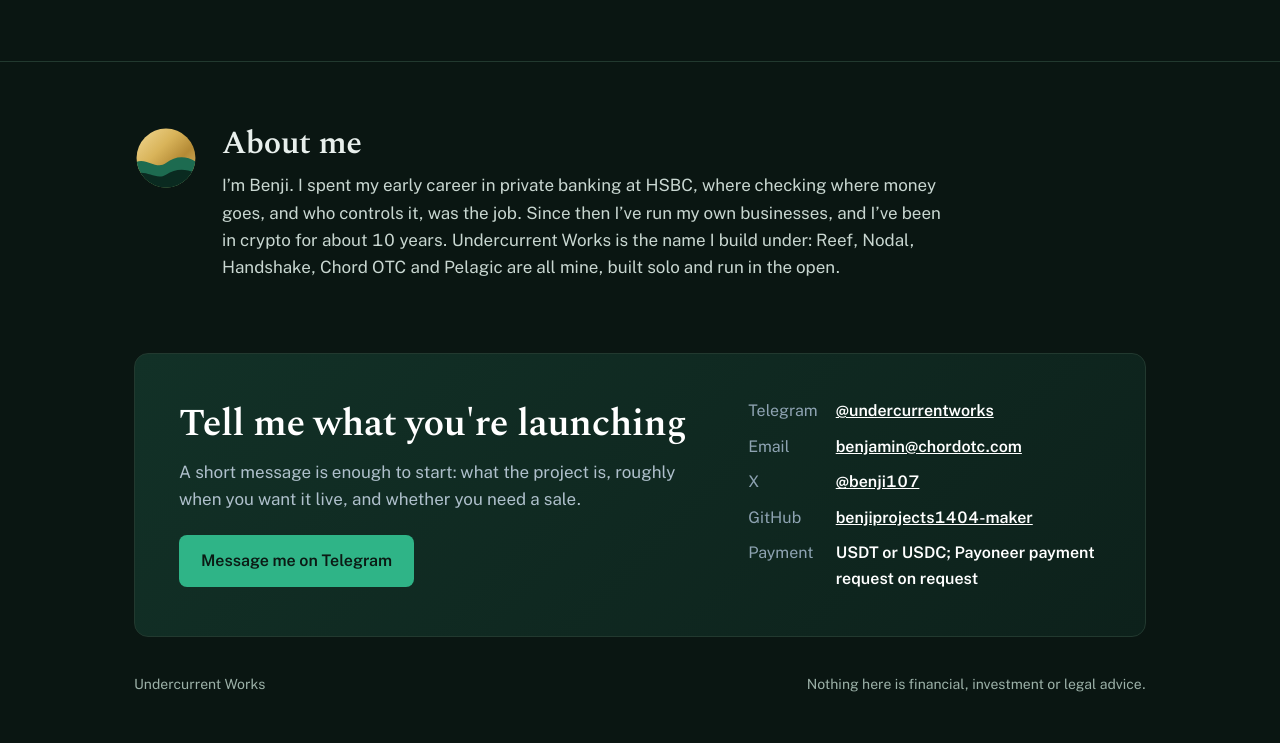
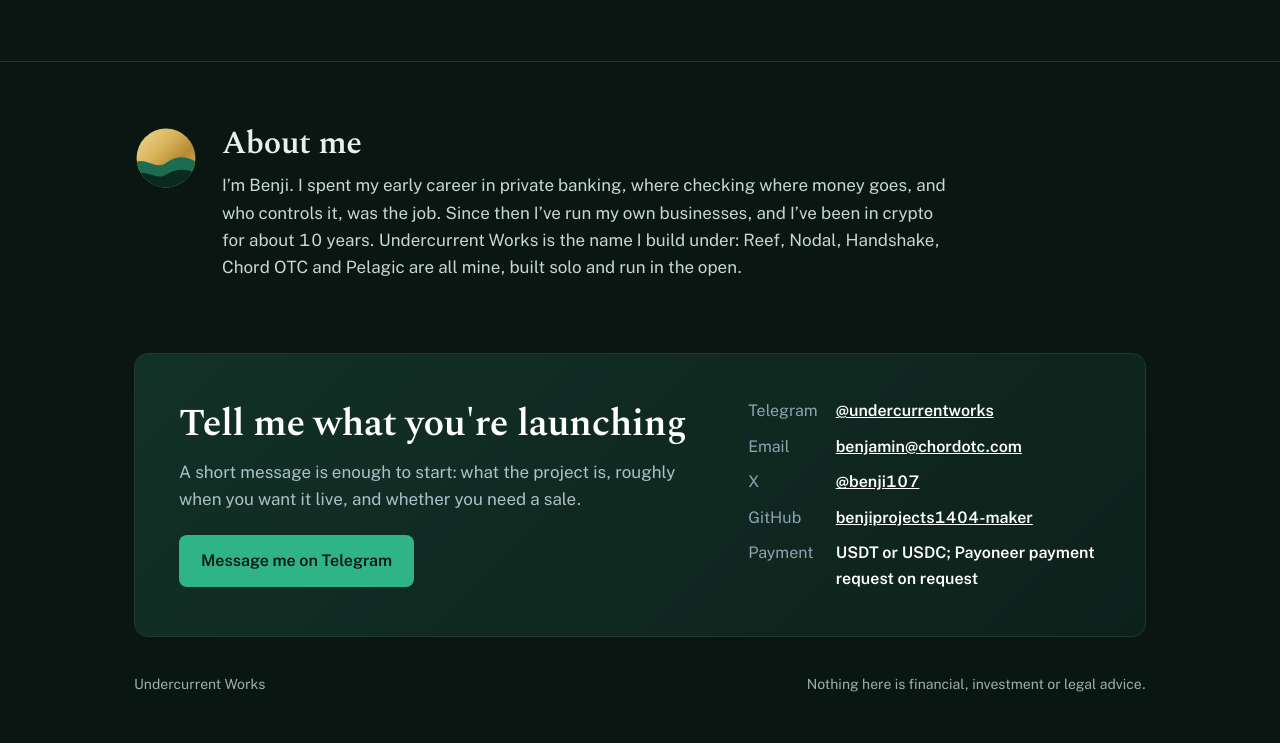
Before and after one commit to benjiprojects1404-maker/benjiprojects1404-services, a plain HTML site: page index.html in a window 1280 px wide. Shown: the part 7453-8196 px from the top of the page. Drawn offline with nearby package versions, Linux system fonts and the light colour scheme.

Commit message:
About: private banking, without naming the bank
Co-Authored-By: Claude Opus 5.5 <noreply@anthropic.com>
Claude-Session: https://claude.ai/code/session_01F9cXhyPHqQiEussN9AmFCx

```diff
--- a/index.html
+++ b/index.html
@@ -392,7 +392,7 @@
     <img src="undercurrent-mark.svg" alt="" width="64" height="64">
     <div>
       <h2>About me</h2>
-      <p>I&rsquo;m Benji. I spent my early career in private banking at HSBC, where checking where money goes, and who controls it, was the job. Since then I&rsquo;ve run my own businesses, and I&rsquo;ve been in crypto for about 10 years. Undercurrent Works is the name I build under: Reef, Nodal, Handshake, Chord OTC and Pelagic are all mine, built solo and run in the open.</p>
+      <p>I&rsquo;m Benji. I spent my early career in private banking, where checking where money goes, and who controls it, was the job. Since then I&rsquo;ve run my own businesses, and I&rsquo;ve been in crypto for about 10 years. Undercurrent Works is the name I build under: Reef, Nodal, Handshake, Chord OTC and Pelagic are all mine, built solo and run in the open.</p>
     </div>
   </div>
 </section>
```
